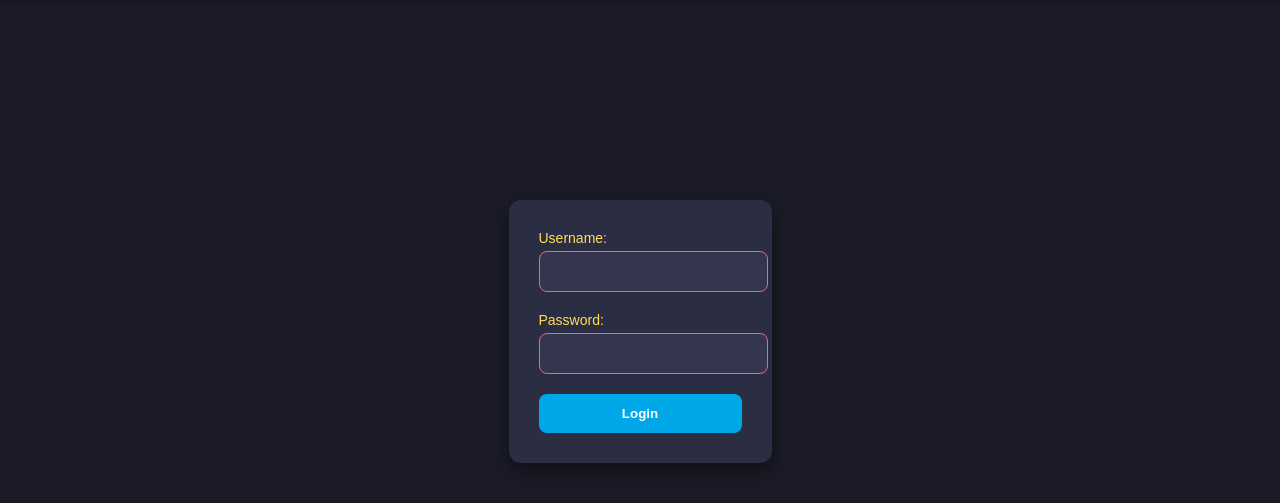
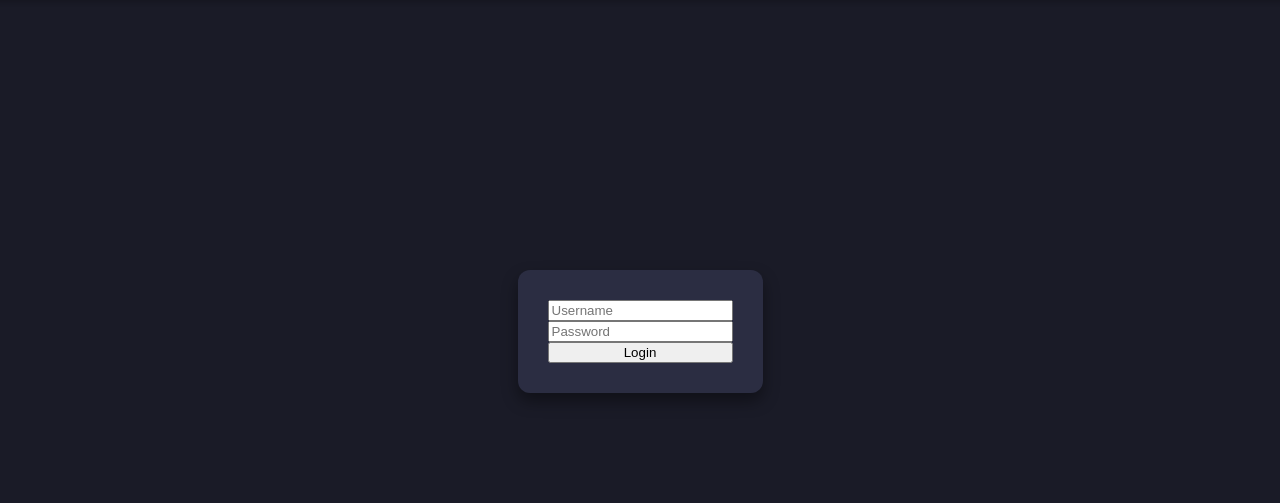
Before and after one commit to yeheyy/winiverse, a website: page public/login.html in a window 1280 px wide. Shown: the part 69-572 px from the top of the page. Drawn offline with Linux system fonts and the light colour scheme.

Commit message:
Resolved login and logout concern

```diff
--- a/public/login.html
+++ b/public/login.html
@@ -13,17 +13,12 @@
 </div>
 
 <div class="login-container">
-    <form id="loginForm" action="/login" method="POST">
-        <div class="form-group">
-            <label for="username">Username:</label>
-            <input type="text" id="username" name="username" required>
-        </div>
-        <div class="form-group">
-            <label for="password">Password:</label>
-            <input type="password" id="password" name="password" required>
-        </div>
-        <button type="submit" class="btn-primary">Login</button>
-    </form>
+  <form method="POST" action="/login">
+    <input type="text" name="username" placeholder="Username" required />
+    <input type="password" name="password" placeholder="Password" required />
+    <button type="submit">Login</button>
+</form>
+
 
     <div class="message" id="message"></div>
 </div>
```
Also changed, not shown: server.js (+8 -6 lines), 1 other file.
